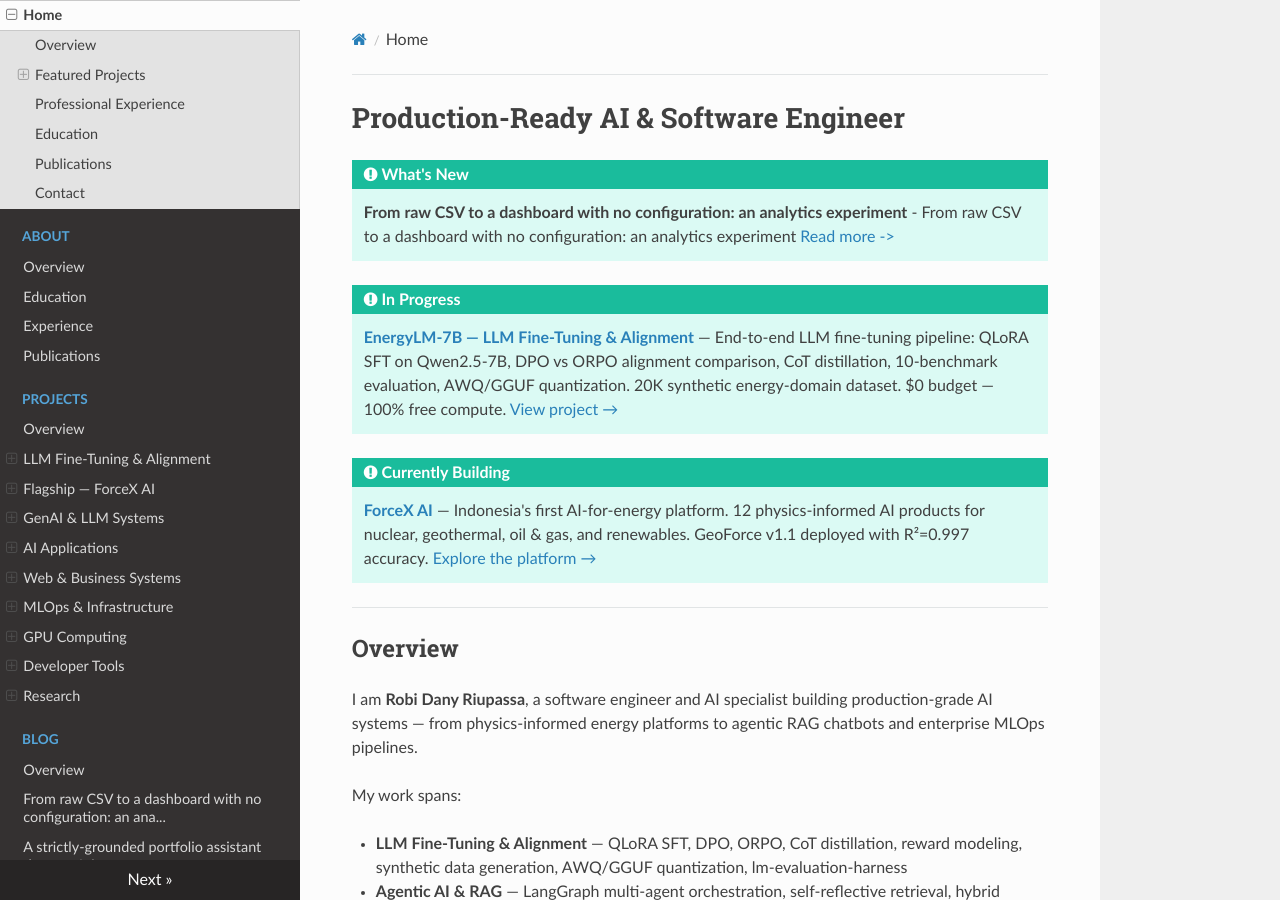
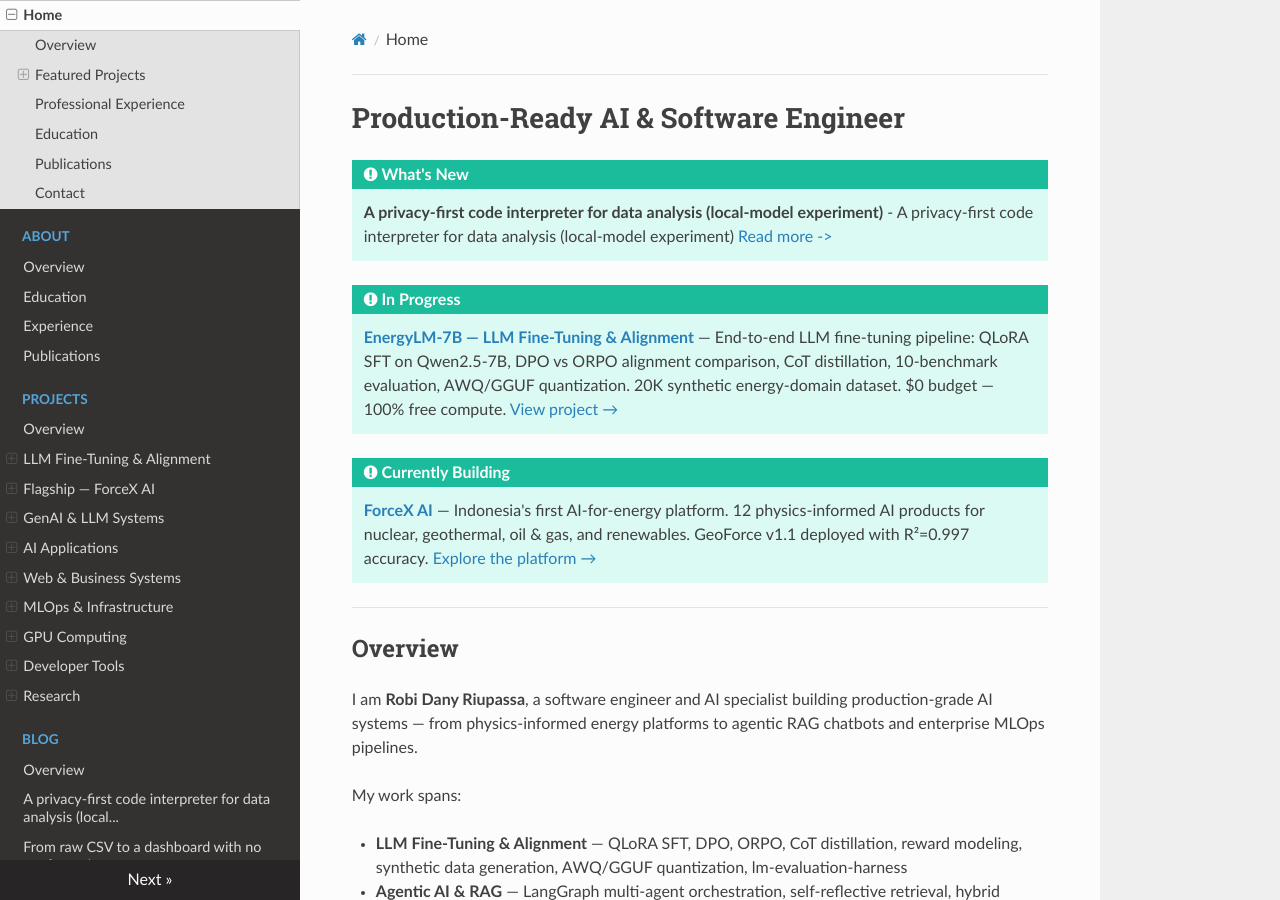
Before and after one commit to robiriu/robiriu.github.io, an MkDocs documentation site: the page built from docs/index.md, in a window 1280 px wide and 900 px high. Built offline with MkDocs 1.6.1, drawn with Linux system fonts in a browser that asks for light colours; nearby versions of some CDN libraries.

Commit message:
feat(blog): add "A privacy-first code interpreter for data analysis (local-model experiment)"
Co-Authored-By: Porto Agent <porto-agent@automated>

```diff
--- a/docs/index.md
+++ b/docs/index.md
@@ -1,8 +1,9 @@
 # Production-Ready AI & Software Engineer
 
 !!! tip "What's New"
-    **From raw CSV to a dashboard with no configuration: an analytics experiment** - From raw CSV to a dashboard with no configuration: an analytics experiment
-    [Read more ->](blog/2026-06-22-from-raw-csv-to-a-dashboard-with-no-configuration-.md)
+    **A privacy-first code interpreter for data analysis (local-model experiment)** - A privacy-first code interpreter for data analysis (local-model experiment)
+    [Read more ->](blog/2026-06-22-a-privacy-first-code-interpreter-for-data-analysis.md)
+
 
 
 
--- a/mkdocs.yml
+++ b/mkdocs.yml
@@ -58,6 +58,7 @@
           - Recommendation Systems: projects/recommendation-systems-research.md
   - Blog:
       - Overview: blog/index.md
+      - "A privacy-first code interpreter for data analysis (local...": blog/2026-06-22-a-privacy-first-code-interpreter-for-data-analysis.md
       - "From raw CSV to a dashboard with no configuration: an ana...": blog/2026-06-22-from-raw-csv-to-a-dashboard-with-no-configuration-.md
       - "A strictly-grounded portfolio assistant that won't invent...": blog/2026-06-22-a-strictly-grounded-portfolio-assistant-that-wont-.md
       - "A WhatsApp assistant that sends property photos at the ri...": blog/2026-06-22-a-whatsapp-assistant-that-sends-property-photos-at.md
```
Also changed, not shown: docs/blog/2026-06-22-a-privacy-first-code-interpreter-for-data-analysis.md (added, +27 -0 lines).
